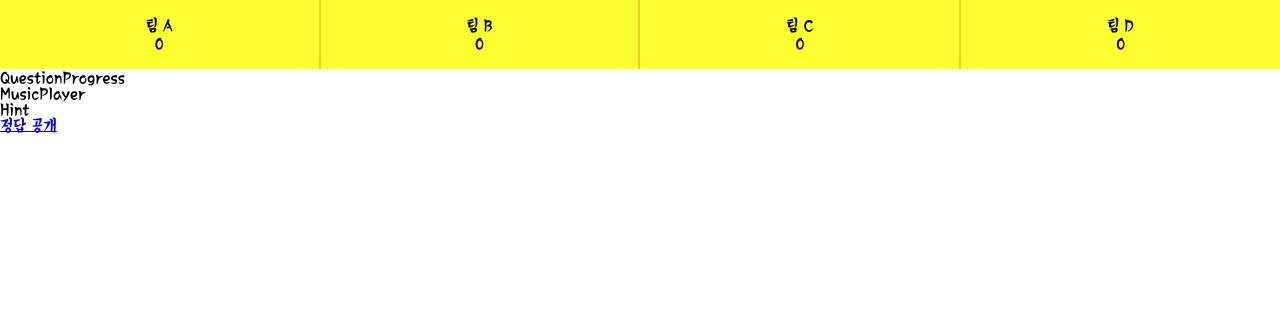
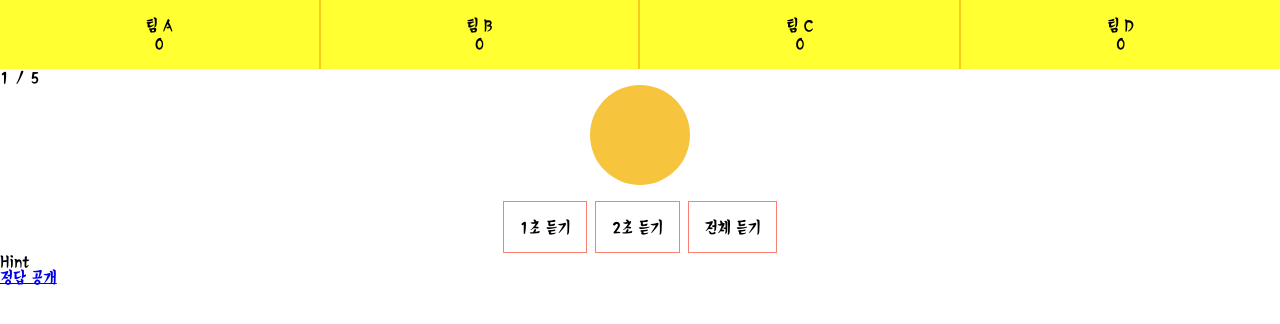
Before and after one commit to jaehvvan/snu-web-final, a React (Create React App) app: page /question in a window 1280 px wide. Shown: the top 324 px of the page. Built offline with nearby package versions, Linux system fonts and the light colour scheme.

Commit message:
[feature] MusicPlayer 및 QuestionProgress 컴포넌트 개발

```diff
--- a/src/components/MusicPlayer.js
+++ b/src/components/MusicPlayer.js
@@ -1,5 +1,20 @@
 const MusicPlayer = () => {
-  return <div>MusicPlayer</div>;
+  return (
+    <div className="MusicPlayer">
+      <div className="MusicPlayer__img"></div>
+      <div className="MusicPlayer__btnContainer">
+        <button className="MusicPlayer__btn" name="1">
+          1초 듣기
+        </button>
+        <button className="MusicPlayer__btn" name="2">
+          2초 듣기
+        </button>
+        <button className="MusicPlayer__btn" name="all">
+          전체 듣기
+        </button>
+      </div>
+    </div>
+  );
 };
 
 export default MusicPlayer;
--- a/src/components/QuestionProgress.js
+++ b/src/components/QuestionProgress.js
@@ -1,7 +1,14 @@
 import React from 'react';
 
 const QuestionProgress = () => {
-  return <div>QuestionProgress</div>;
+  const curQuestionIdx = 1;
+  const totalQuestionCnt = 5;
+
+  return (
+    <div>
+      {curQuestionIdx} / {totalQuestionCnt}
+    </div>
+  );
 };
 
 export default QuestionProgress;
--- a/src/index.js
+++ b/src/index.js
@@ -5,7 +5,10 @@ import App from './App';
 import './styles/reset.scss';
 import './styles/normalize.scss';
 import './styles/fonts.css';
+import './styles/index.scss';
 import './styles/scoreBoard.scss';
+import './styles/questionProgress.scss';
+import './styles/musicPlayer.scss';
 
 import { BrowserRouter } from 'react-router-dom';
 
--- /dev/null
+++ b/src/styles/index.scss
@@ -0,0 +1,8 @@
+* {
+  box-sizing: border-box;
+}
+
+html,
+body {
+  width: 100%;
+}
--- /dev/null
+++ b/src/styles/musicPlayer.scss
@@ -0,0 +1,31 @@
+@import './utils.scss';
+
+.MusicPlayer {
+  display: flex;
+  flex-direction: column;
+  justify-content: center;
+  align-items: center;
+
+  &__img {
+    width: 100px;
+    height: 100px;
+    background-color: rgb(246, 197, 61);
+    border-radius: 50%;
+    margin-bottom: 16px;
+  }
+
+  &__btnContainer {
+    display: flex;
+  }
+
+  &__btn {
+    @include resetBtn();
+    cursor: pointer;
+    padding: 16px;
+    border: 1px solid salmon;
+
+    & + & {
+      margin-left: 8px;
+    }
+  }
+}
--- /dev/null
+++ b/src/styles/questionPage.scss
@@ -0,0 +1,4 @@
+.QuestionProgress {
+  @include borderBox();
+  display: flex;
+}
--- a/src/styles/scoreBoard.scss
+++ b/src/styles/scoreBoard.scss
@@ -1,13 +1,8 @@
 @import './utils.scss';
 
 .ScoreBoard {
-  @include borderBox();
   display: flex;
   width: 100%;
-
-  * {
-    @include borderBox();
-  }
 
   &__btn {
     @include resetBtn();
```
Also changed, not shown: src/styles/questionProgress.scss (added).
